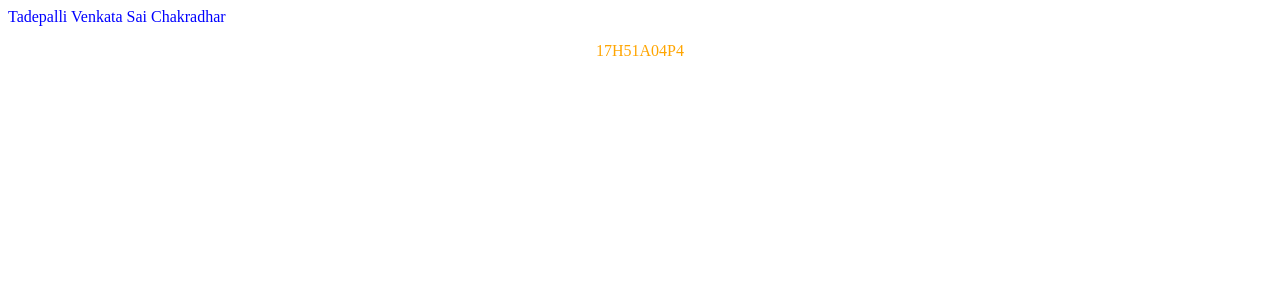
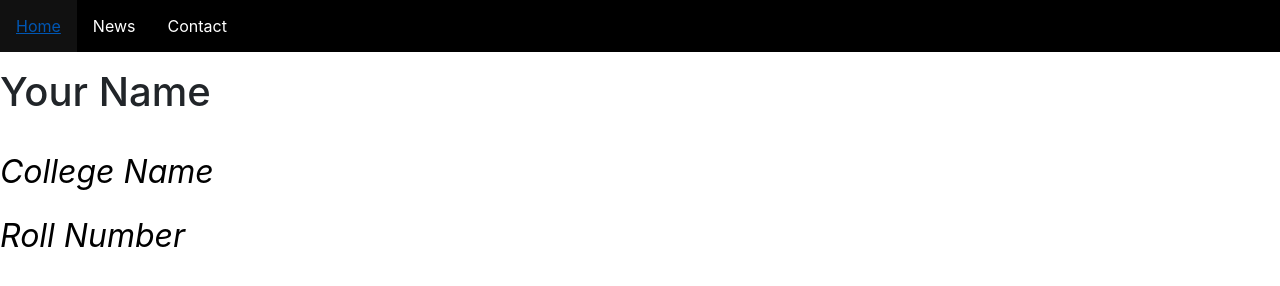
Before and after one commit to chakradhar7/chakradhar-bz, a website: page public/html/index.html in a window 1280 px wide. Drawn offline with nearby package versions, Linux system fonts and the light colour scheme; files that its build step writes are made by us from their sources.

Commit message:
designed html page with bootstrap

```diff
--- a/index.js
+++ b/index.js
@@ -4,4 +4,10 @@ const port = process.env.PORT||3000
 app.use(express.static('public'))
 app.get('/', (req, res) => res.sendFile(__dirname + '/public/html/index.html'))
 
+var obj = {}
+obj.name = "Tadepalli Venkata Sai Chakradhar";
+obj.college = "CMR College Of Engineering & Technology";
+obj.rollno = "17H51A04P4";
+
+app.get('/data',(req,res) => res.json(obj))
 app.listen(port, () => console.log(`Example app listening on port ${port}!`))
--- a/public/css/css1.css
+++ b/public/css/css1.css
@@ -1,8 +1,11 @@
-p{
-color:orange;
-text-align:center;
+p {
+    color: black;
+    font-size: 200%;
+    font-style: oblique
 }
-h{
-color:blue;
-text-align:center;
+
+h {
+    color: rebeccapurple;
+    font-size: 300%;
+    font-style: italic;
 }
--- a/public/html/index.html
+++ b/public/html/index.html
@@ -1,15 +1,68 @@
 <!DOCTYPE html>
 <html>
+
 <head>
-<meta charset="UTF-8">
-<title>Chakradhar site</title>
-<link rel="stylesheet" href="css/css1.css">
-<link rel="shortcut icon" href="https://imageog.flaticon.com/icons/png/512/174/174855.png?size=1200x630f&pad=10,10,10,10&ext=png&bg=FFFFFFFF">
+    <meta charset="UTF-8">
+    <title>Chakradhar site</title>
+    <style>
+        body {
+            font-size: 28px;
+        }
+
+        ul {
+            list-style-type: none;
+            margin: 0;
+            padding: 0;
+            overflow: hidden;
+            background-color: black;
+            position: -webkit-sticky;
+            /* Safari */
+            position: sticky;
+            top: 0;
+        }
+
+        li {
+            float: left;
+        }
+
+        li a {
+            display: block;
+            color: white;
+            text-align: center;
+            padding: 14px 16px;
+            text-decoration: none;
+        }
+
+        li a:hover {
+            background-color: #111;
+        }
+
+        .active {
+            background-color: goldenrod;
+        }
+
+    </style>
+    <link rel="stylesheet" href="css/css1.css" />
+    <link rel="shortcut icon" href="img/favicon.ico" />
+    <link rel="stylesheet" href="https://cdnjs.cloudflare.com/ajax/libs/twitter-bootstrap/4.4.1/css/bootstrap.min.css" />
+    <link rel="stylesheet" href="https://cdnjs.cloudflare.com/ajax/libs/font-awesome/5.11.2/css/all.min.css" />
+    <link rel="shortcut icon" href="https://imageog.flaticon.com/icons/png/512/174/174855.png?size=1200x630f&pad=10,10,10,10&ext=png&bg=FFFFFFFF">
 </head>
 
 <body>
-<h>Tadepalli Venkata Sai Chakradhar</h>
-<p>17H51A04P4</p>
+
+    <ul>
+        <li><a class="active" href="#home">Home</a></li>
+        <li><a href="#news">News</a></li>
+        <li><a href="#contact">Contact</a></li>
+    </ul>
+
+    <h1 id="name">Your Name</h1><br>
+    <p id="college">College Name</p>
+    <p id="rollno">Roll Number</p>
+    <script src="https://cdnjs.cloudflare.com/ajax/libs/jquery/3.4.1/jquery.min.js"></script>
+    <script src="https://cdnjs.cloudflare.com/ajax/libs/twitter-bootstrap/4.4.1/js/bootstrap.min.js"></script>
+    <script src="js/js1.js"></script>
 </body>
 
 </html>
```
Also changed, not shown: public/js/js1.js (added, +7 -0 lines).
